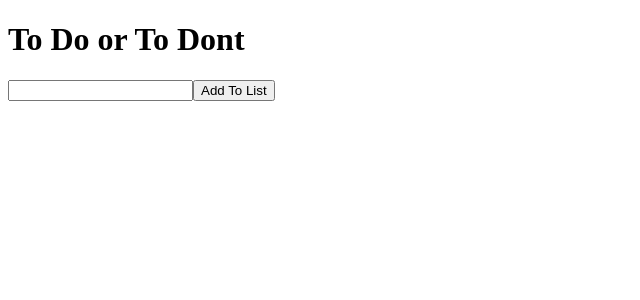
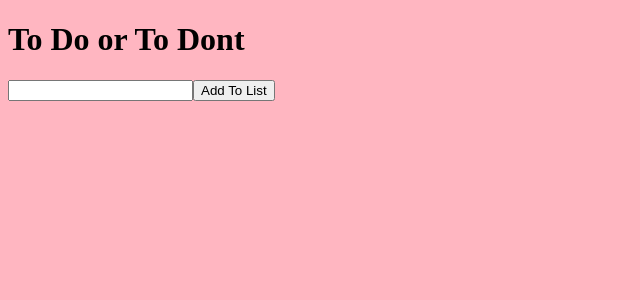
Before and after one commit to ccloops/todont, a React app: page / in a window 1280 px wide. Shown: the top 300 px of the page, without its empty margins (0-640 px from the left). Built offline with nearby package versions, Linux system fonts and the light colour scheme.

Commit message:
added some styling

```diff
--- a/src/main.js
+++ b/src/main.js
@@ -1,5 +1,7 @@
 import React, {Component, Fragment} from 'react';
 import ReactDOM from 'react-dom';
+
+import './main.scss';
 
 import App from './components/app.js';
 
--- /dev/null
+++ b/src/main.scss
@@ -0,0 +1,3 @@
+body {
+  background-color: lightPink;
+}
```
